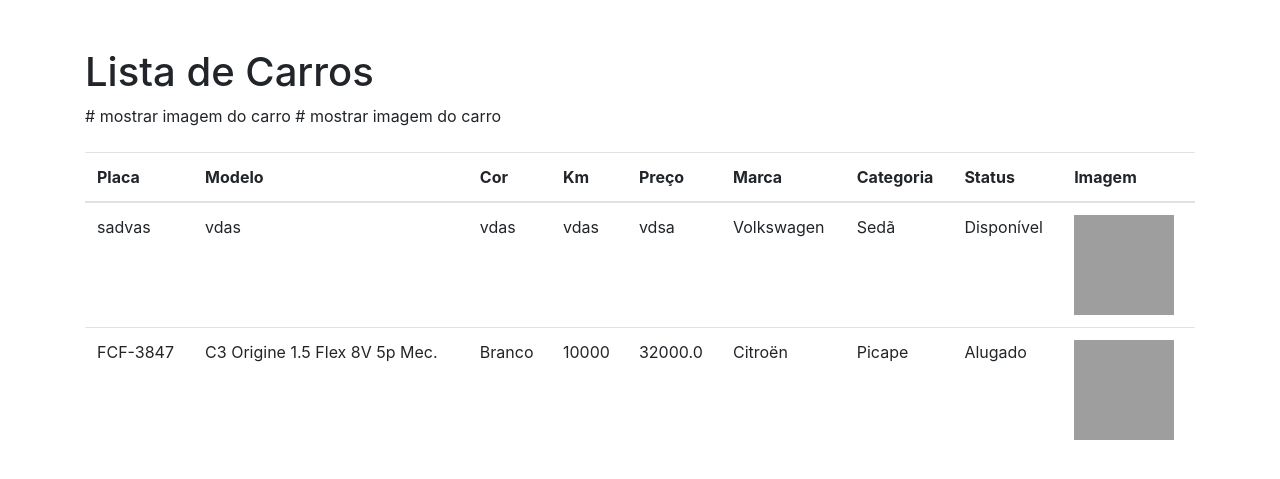
After one commit to Gabrielmemoli/UAM-A3-CONTROLE-DE-ESTOQUE, a Flask app: page /listCars in a window 1280 px wide. The commit adds this page. Shown: the top 479 px of the page. Run offline with Flask 3, Linux system fonts and the light colour scheme; data comes from the database, SQL or seed files in the repository; both versions use the stored data as it was after the commit; some libraries are stand-ins or nearby versions; grey boxes are pictures that could not be loaded.

Commit message:
List Cars

```diff
--- a/website/app.py
+++ b/website/app.py
@@ -19,7 +19,8 @@ def create_table():
         preco REAL,
         marca TEXT,
         categoria TEXT,
-        status TEXT
+        status TEXT,
+        imagem BLOB
     )
     ''')
 
@@ -49,13 +50,14 @@ def cadastro_carros():
         marca = request.form['marca']
         categoria = request.form['categoria']
         status = request.form['status']
+        imagem = request.form['imagem']
 
 
         # Salvar os dados no banco de dados
         conn = sqlite3.connect('banco.db')
         cursor = conn.cursor()
-        cursor.execute("INSERT INTO veiculos (placa, modelo, chassi, ano, cor, km, preco, marca, categoria, status) VALUES (?, ?, ?, ?, ?, ?, ?, ?, ?, ?)",
-                       (placa, modelo, chassi, ano, cor, km, preco, marca, categoria, status))
+        cursor.execute("INSERT INTO veiculos (placa, modelo, chassi, ano, cor, km, preco, marca, categoria, status, imagem) VALUES (?, ?, ?, ?, ?, ?, ?, ?, ?, ?, ?)",
+                       (placa, modelo, chassi, ano, cor, km, preco, marca, categoria, status, imagem))
         conn.commit()
         conn.close()
 
@@ -65,6 +67,21 @@ def cadastro_carros():
     # Lógica para exibir o formulário de cadastro de veículo
     return render_template('cadastro_carros.html')
 
+@app.route('/listCars')
+def listCars():
+    # Conectar ao banco de dados
+    conn = sqlite3.connect('banco.db')
+    cursor = conn.cursor()
+
+    # Recuperar os carros do banco de dados
+    cursor.execute('SELECT placa, modelo, cor, km, preco, marca, categoria, status, imagem FROM veiculos')
+    carros = cursor.fetchall()
+
+    # Fechar a conexão com o banco de dados
+    conn.close()
+
+    # Renderizar o template HTML e passar os dados dos carros
+    return render_template('listCars.html', carros=carros)
 
 # Página inicial com formulário de login
 @app.route('/', methods=['GET', 'POST'])
--- /dev/null
+++ b/website/templates/listCars.html
@@ -0,0 +1,48 @@
+<!DOCTYPE html>
+<html lang="en">
+<head>
+    <meta charset="UTF-8">
+    <meta name="viewport" content="width=device-width, initial-scale=1.0">
+    <title>Lista de Carros</title>
+    <link rel="stylesheet" href="https://stackpath.bootstrapcdn.com/bootstrap/4.5.2/css/bootstrap.min.css">
+</head>
+<body>
+    <div class="container">
+        <h1 class="mt-5">Lista de Carros</h1>
+
+        <table class="table mt-4">
+            <thead>
+                <tr>
+                    <th>Placa</th>
+                    <th>Modelo</th>
+                    <th>Cor</th>
+                    <th>Km</th>
+                    <th>Preço</th>
+                    <th>Marca</th>
+                    <th>Categoria</th>
+                    <th>Status</th>
+                    <th>Imagem</th>
+                </tr>
+            </thead>
+            <tbody>
+                {% for carro in carros %}
+                <tr>
+                    <td>{{ carro[0] }}</td>
+                    <td>{{ carro[1] }}</td>
+                    <td>{{ carro[2] }}</td>
+                    <td>{{ carro[3] }}</td>
+                    <td>{{ carro[4] }}</td>
+                    <td>{{ carro[5] }}</td>
+                    <td>{{ carro[6] }}</td>
+                    <td>{{ carro[7] }}</td>
+                    # mostrar imagem do carro
+                    <td><img src="{{ url_for('static', filename='imagem/' + carro[8]) }}" width="100px" height="100px"></td>
+                </tr>
+                {% endfor %}
+            </tbody>
+        </table>
+    </div>
+
+    <script src="https://stackpath.bootstrapcdn.com/bootstrap/4.5.2/js/bootstrap.min.js"></script>
+</body>
+</html>
--- a/website/templates/portfolio.html
+++ b/website/templates/portfolio.html
@@ -16,6 +16,9 @@
       <ul class="navbar-nav ml-auto">
         <li class="nav-item">
           <a class="nav-link" href="/cadastro_carros">Cadastro de Veículos</a>
+        </li>
+        <li class="nav-item">
+          <a class="nav-link" href="/listCars">Listar Carros</a>
         </li>
       </ul>
     </div>
```
Also changed, not shown: website/banco.db.
